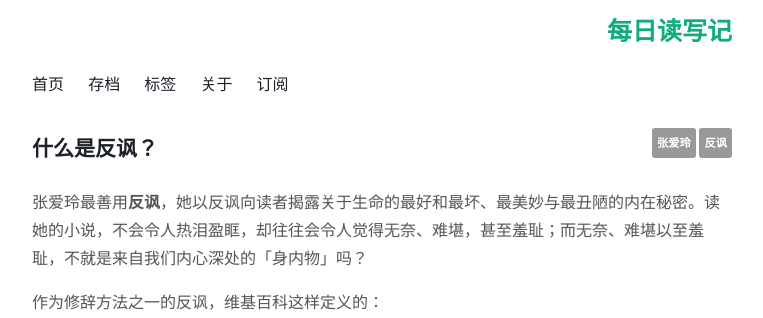
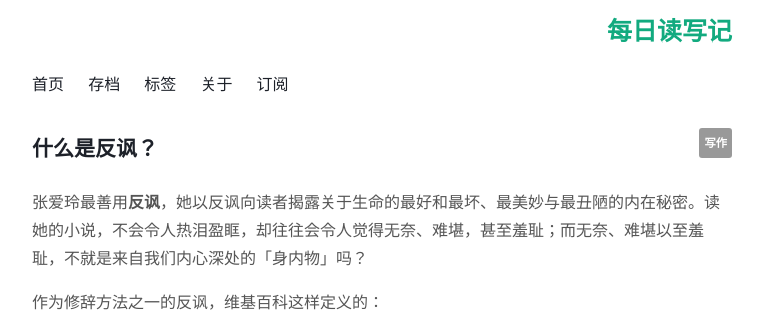
Before and after one commit to Turbo-Snail/ReadingCard, a Jekyll site: the page built from _posts/2017-06-27-Irony.md, in a window 1280 px wide. Shown: the top 318 px of the page, without its empty margins (258-1021 px from the left). Built offline with Jekyll 4.4.1, drawn with Linux system fonts in a browser that asks for light colours; comment, search, counter and statistics services are not loaded.

Commit message:
Update 2017-06-27-Irony.md

```diff
--- a/_posts/2017-06-27-Irony.md
+++ b/_posts/2017-06-27-Irony.md
@@ -2,8 +2,7 @@
 layout: post
 title: 什么是反讽？
 tags:
-- 反讽
-- 张爱玲
+- 写作
 status: publish
 type: post
 published: true
```
